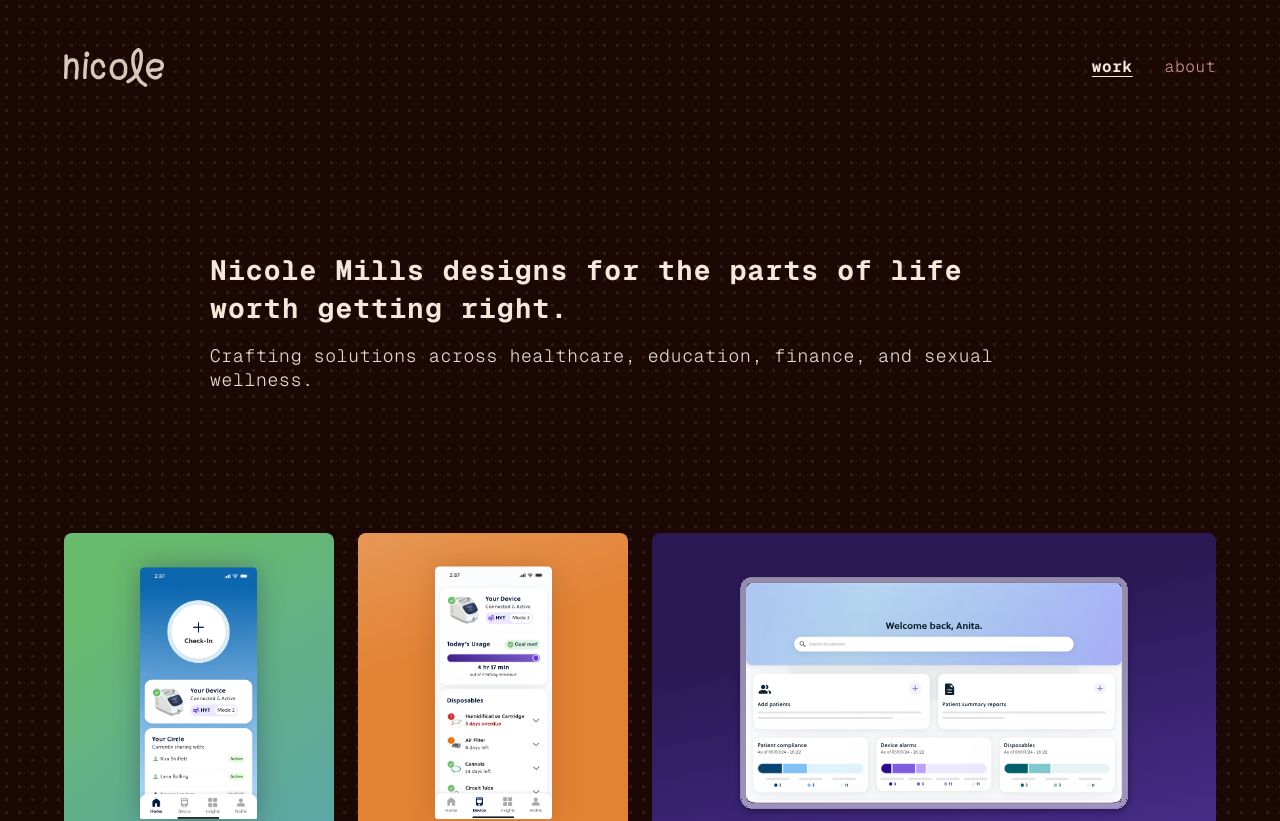
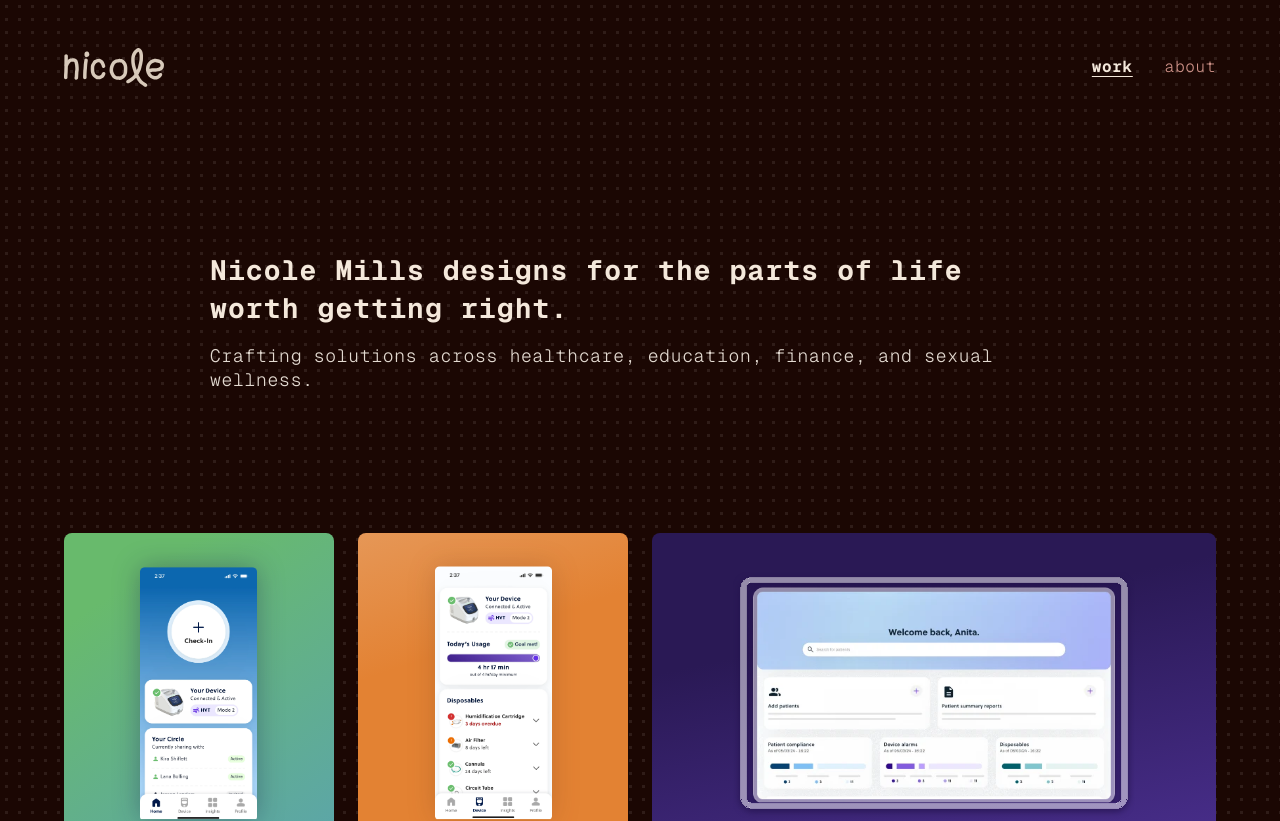
Before and after one commit to creature-critter/portfolio, a Next.js app: page / in a window 1280 px wide. Shown: the top 821 px of the page. Built offline with nearby package versions, Linux system fonts and the light colour scheme.

Commit message:
Replace vapotherm_1.svg with clinician.webp

```diff
--- a/app/page.tsx
+++ b/app/page.tsx
@@ -144,7 +144,7 @@ export default function Home() {
                   </div>
                   <div className="absolute inset-0 overflow-clip rounded-lg">
                     {/* eslint-disable-next-line @next/next/no-img-element */}
-                    <img src="/vapotherm_1.svg" alt="Vapotherm clinical dashboard"
+                    <img src="/clinician.webp" alt="Vapotherm clinical dashboard"
                       style={{ display: "block", width: "100%", height: "100%", objectFit: "cover", objectPosition: "top" }}
                     />
                   </div>
```
